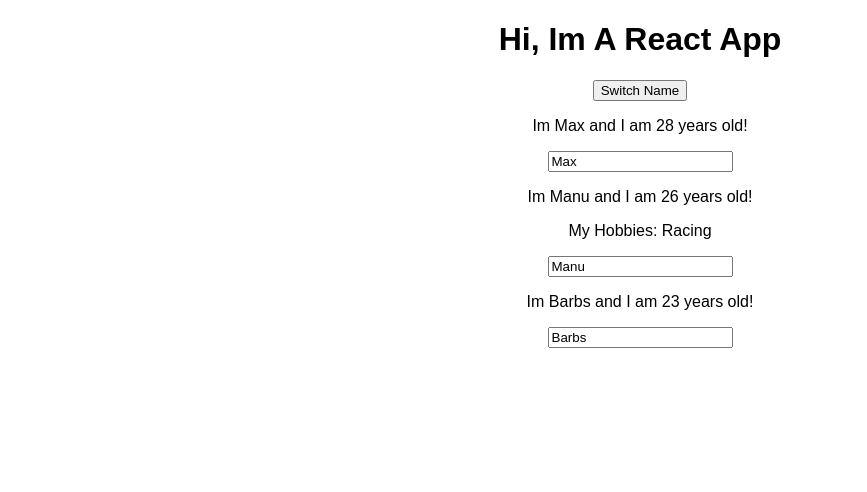
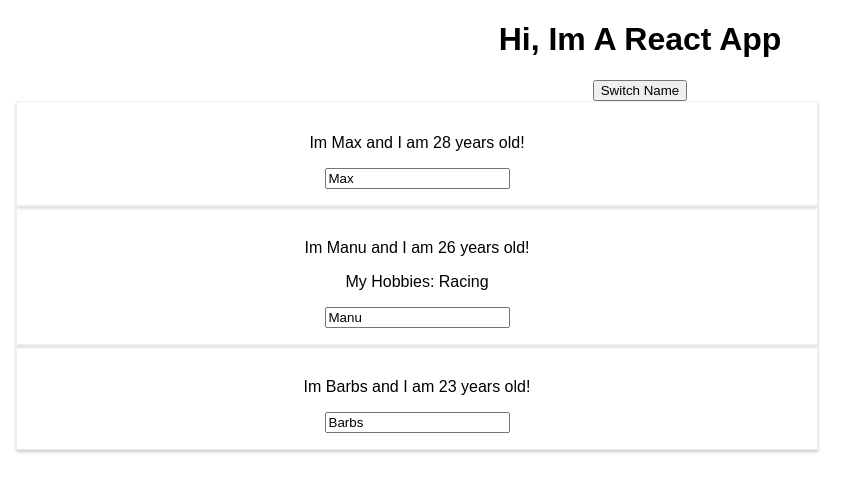
Before and after one commit to barbaraolivieri/react-complete-guide, a React (Create React App) app: page / in a window 1280 px wide. Shown: the top 492 px of the page, without its empty margins (0-867 px from the left). Built offline with nearby package versions, Linux system fonts and the light colour scheme.

Commit message:
Adicionando css

```diff
--- /dev/null
+++ b/src/Person/Person.css
@@ -0,0 +1,9 @@
+.Person {
+	width: 60%;
+	margin: auto 16px;
+	border: 1px solid #eee;
+	box-shadow: 0 2px 3px #ccc;
+	padding: 16px;
+	text-align: center;
+
+}
--- a/src/Person/Person.js
+++ b/src/Person/Person.js
@@ -1,8 +1,9 @@
 import React from 'react';
+import './Person.css';
 
 const person = (props) => {
 	return (
-		<div>
+		<div className="Person">
 		<p onClick={props.click}>Im {props.name} and I am {props.age} years old! </p>
 		 <p> {props.children} </p>
 		 <input type="text" onChange={props.changed} value={props.name} />
```
